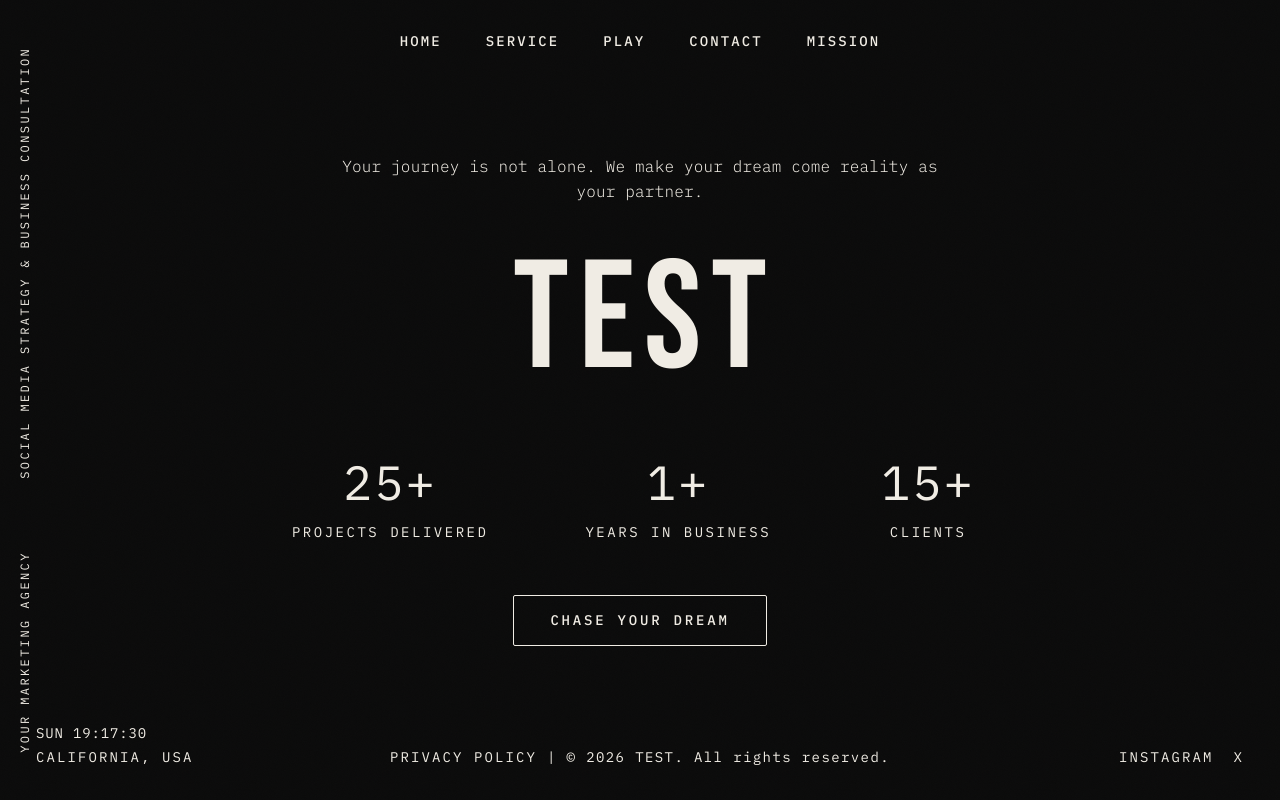
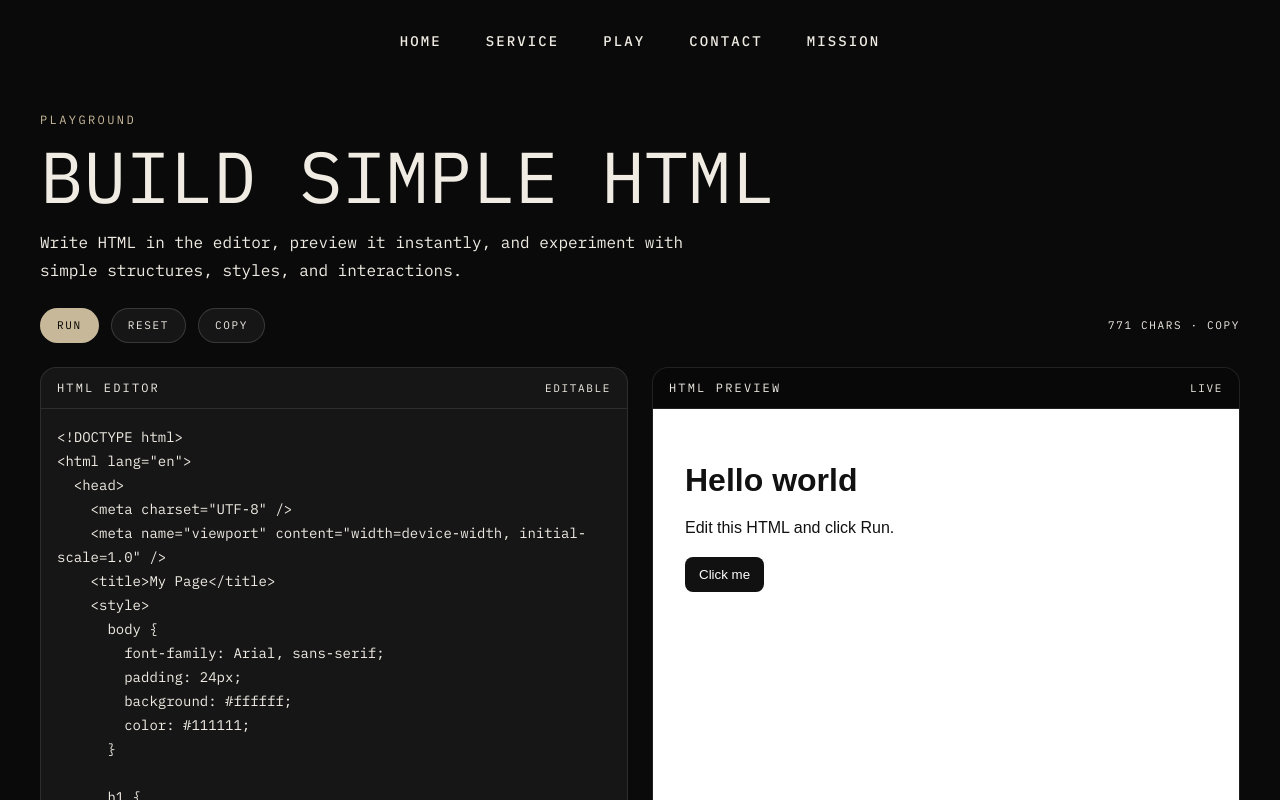
Before and after one commit to partset/seed, a React (Vite) app in the folder radiance-frontend/: page /play in a window 1280 px wide. Shown: the top 800 px of the page. Built offline with nearby package versions, Linux system fonts and the light colour scheme.

Commit message:
feat: I added the play page

```diff
--- a/radiance-frontend/package.json
+++ b/radiance-frontend/package.json
@@ -13,6 +13,7 @@
     "@tailwindcss/vite": "^4.2.1",
     "react": "^19.2.0",
     "react-dom": "^19.2.0",
+    "react-router-dom": "^7.13.1",
     "tailwindcss": "^4.2.1"
   },
   "devDependencies": {
--- a/radiance-frontend/src/App.tsx
+++ b/radiance-frontend/src/App.tsx
@@ -1,5 +1,14 @@
+import { BrowserRouter, Routes, Route } from "react-router-dom";
 import Home from "./pages/Home";
+import PlayPage from "./pages/PlayPage";
 
 export default function App() {
-  return <Home />;
+  return (
+    <BrowserRouter>
+      <Routes>
+        <Route path="/" element={<Home />} />
+        <Route path="/play" element={<PlayPage />} />
+      </Routes>
+    </BrowserRouter>
+  );
 }
--- a/radiance-frontend/src/components/layout/NavbarLink.tsx
+++ b/radiance-frontend/src/components/layout/NavbarLink.tsx
@@ -1,3 +1,5 @@
+import { Link } from "react-router-dom";
+
 type NavbarLinkProps = {
   label: string;
   href: string;
@@ -5,12 +7,12 @@ type NavbarLinkProps = {
 
 export default function NavbarLink({ label, href }: NavbarLinkProps) {
   return (
-    <a
-      href={href}
+    <Link
+      to={href}
       className="group relative font-mono text-[14px] font-medium uppercase tracking-[0.15em] text-foreground/55 transition-opacity duration-200 hover:text-foreground hover:opacity-100 sm:text-[14px]"
     >
       {label}
       <span className="absolute -bottom-[5px] left-0 right-0 h-px origin-center scale-x-0 bg-foreground transition-transform duration-200 ease-out group-hover:scale-x-100" />
-    </a>
+    </Link>
   );
 }
--- /dev/null
+++ b/radiance-frontend/src/components/playground/HtmlPlayground.tsx
@@ -0,0 +1,87 @@
+import { useMemo, useState } from "react";
+import { DEFAULT_HTML } from "../../constants/playground";
+import PlaygroundToolbar from "./PlaygroundToolbar";
+import PreviewFrame from "./PreviewFrame";
+
+export default function HtmlPlayground() {
+  const [editorValue, setEditorValue] = useState(DEFAULT_HTML);
+  const [previewValue, setPreviewValue] = useState(DEFAULT_HTML);
+  const [copyLabel, setCopyLabel] = useState("Copy");
+
+  const characterCount = useMemo(() => editorValue.length, [editorValue]);
+
+  function handleRun() {
+    setPreviewValue(editorValue);
+  }
+
+  function handleReset() {
+    setEditorValue(DEFAULT_HTML);
+    setPreviewValue(DEFAULT_HTML);
+  }
+
+  async function handleCopy() {
+    try {
+      await navigator.clipboard.writeText(editorValue);
+      setCopyLabel("Copied");
+      window.setTimeout(() => setCopyLabel("Copy"), 1500);
+    } catch {
+      setCopyLabel("Failed");
+      window.setTimeout(() => setCopyLabel("Copy"), 1500);
+    }
+  }
+
+  return (
+    <section className="mx-auto flex w-full max-w-7xl flex-col gap-6 px-5 pb-14 pt-28 sm:px-8 lg:px-10">
+      <div className="max-w-3xl">
+        <p className="mb-3 font-mono text-xs uppercase tracking-[0.2em] text-[var(--color-primary)]">
+          Playground
+        </p>
+
+        <h1 className="font-[var(--font-display)] text-5xl uppercase leading-none text-foreground sm:text-7xl">
+          Build Simple HTML
+        </h1>
+
+        <p className="mt-4 max-w-2xl text-sm leading-7 text-foreground/65 sm:text-base">
+          Write HTML in the editor, preview it instantly, and experiment with
+          simple structures, styles, and interactions.
+        </p>
+      </div>
+
+      <div className="flex items-center justify-between gap-4">
+        <PlaygroundToolbar
+          onRun={handleRun}
+          onReset={handleReset}
+          onCopy={handleCopy}
+        />
+
+        <div className="font-mono text-[11px] uppercase tracking-[0.15em] text-foreground/45">
+          {characterCount} chars · {copyLabel}
+        </div>
+      </div>
+
+      <div className="grid gap-6 lg:grid-cols-2">
+        <div className="overflow-hidden rounded-2xl border border-white/10 bg-white/5">
+          <div className="flex items-center justify-between border-b border-white/10 px-4 py-3">
+            <p className="font-mono text-xs uppercase tracking-[0.18em] text-foreground/55">
+              HTML Editor
+            </p>
+            <span className="font-mono text-[11px] uppercase tracking-[0.15em] text-foreground/35">
+              Editable
+            </span>
+          </div>
+
+          <textarea
+            value={editorValue}
+            onChange={(event) => setEditorValue(event.target.value)}
+            spellCheck={false}
+            className="h-[560px] w-full resize-none border-0 bg-transparent p-4 font-mono text-sm leading-6 text-foreground outline-none placeholder:text-foreground/25"
+            placeholder="Write your HTML here..."
+            aria-label="HTML editor"
+          />
+        </div>
+
+        <PreviewFrame html={previewValue} />
+      </div>
+    </section>
+  );
+}
--- /dev/null
+++ b/radiance-frontend/src/components/playground/PlaygroundToolbar.tsx
@@ -0,0 +1,42 @@
+type PlaygroundToolbarProps = {
+  onRun: () => void;
+  onReset: () => void;
+  onCopy: () => void;
+};
+
+const buttonBase =
+  "rounded-full border px-4 py-2 font-mono text-[11px] uppercase tracking-[0.15em] transition-colors duration-200";
+
+export default function PlaygroundToolbar({
+  onRun,
+  onReset,
+  onCopy,
+}: PlaygroundToolbarProps) {
+  return (
+    <div className="flex flex-wrap items-center gap-3">
+      <button
+        type="button"
+        onClick={onRun}
+        className={`${buttonBase} border-transparent bg-[var(--color-primary)] text-black hover:opacity-90`}
+      >
+        Run
+      </button>
+
+      <button
+        type="button"
+        onClick={onReset}
+        className={`${buttonBase} border-white/15 bg-white/5 text-foreground hover:bg-white/10`}
+      >
+        Reset
+      </button>
+
+      <button
+        type="button"
+        onClick={onCopy}
+        className={`${buttonBase} border-white/15 bg-white/5 text-foreground hover:bg-white/10`}
+      >
+        Copy
+      </button>
+    </div>
+  );
+}
--- /dev/null
+++ b/radiance-frontend/src/components/playground/PreviewFrame.tsx
@@ -0,0 +1,29 @@
+type PreviewFrameProps = {
+  html: string;
+  title?: string;
+};
+
+export default function PreviewFrame({
+  html,
+  title = "HTML Preview",
+}: PreviewFrameProps) {
+  return (
+    <div className="h-full min-h-[420px] overflow-hidden rounded-2xl border border-white/10 bg-black/20">
+      <div className="flex items-center justify-between border-b border-white/10 px-4 py-3">
+        <p className="font-mono text-xs uppercase tracking-[0.18em] text-foreground/55">
+          {title}
+        </p>
+        <span className="font-mono text-[11px] uppercase tracking-[0.15em] text-foreground/35">
+          Live
+        </span>
+      </div>
+
+      <iframe
+        title={title}
+        srcDoc={html}
+        sandbox="allow-scripts allow-modals"
+        className="h-[560px] w-full bg-white"
+      />
+    </div>
+  );
+}
--- a/radiance-frontend/src/constants/hero.ts
+++ b/radiance-frontend/src/constants/hero.ts
@@ -18,9 +18,9 @@ export type FooterLink = {
 
 export const heroContent = {
   navLinks: [
-    { label: "Home", href: "#" },
+    { label: "Home", href: "/" },
     { label: "Service", href: "#" },
-    { label: "Play", href: "#" },
+    { label: "Play", href: "/play" },
     { label: "Contact", href: "#" },
     { label: "Mission", href: "#" },
   ] satisfies NavLink[],
--- /dev/null
+++ b/radiance-frontend/src/constants/playground.ts
@@ -0,0 +1,39 @@
+export const DEFAULT_HTML = `<!DOCTYPE html>
+<html lang="en">
+  <head>
+    <meta charset="UTF-8" />
+    <meta name="viewport" content="width=device-width, initial-scale=1.0" />
+    <title>My Page</title>
+    <style>
+      body {
+        font-family: Arial, sans-serif;
+        padding: 24px;
+        background: #ffffff;
+        color: #111111;
+      }
+
+      h1 {
+        margin-bottom: 12px;
+      }
+
+      p {
+        line-height: 1.6;
+      }
+
+      button {
+        padding: 10px 14px;
+        border: none;
+        border-radius: 8px;
+        background: #111111;
+        color: white;
+        cursor: pointer;
+      }
+    </style>
+  </head>
+  <body>
+    <h1>Hello world</h1>
+    <p>Edit this HTML and click Run.</p>
+    <button onclick="alert('It works!')">Click me</button>
+  </body>
+</html>
+`;
--- /dev/null
+++ b/radiance-frontend/src/pages/PlayPage.tsx
@@ -0,0 +1,12 @@
+import Navbar from "../components/layout/Navbar";
+import HtmlPlayground from "../components/playground/HtmlPlayground";
+import { heroContent } from "../constants/hero";
+
+export default function PlayPage() {
+  return (
+    <main className="min-h-screen bg-background-dark text-foreground">
+      <Navbar links={heroContent.navLinks} />
+      <HtmlPlayground />
+    </main>
+  );
+}
```
Also changed, not shown: 1 other file (tests, documents, lock files or other folders).
